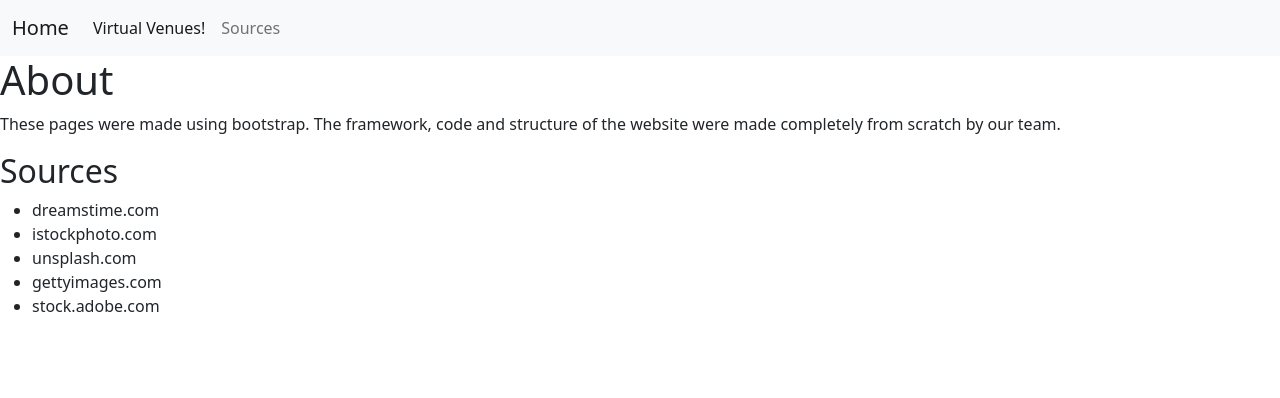
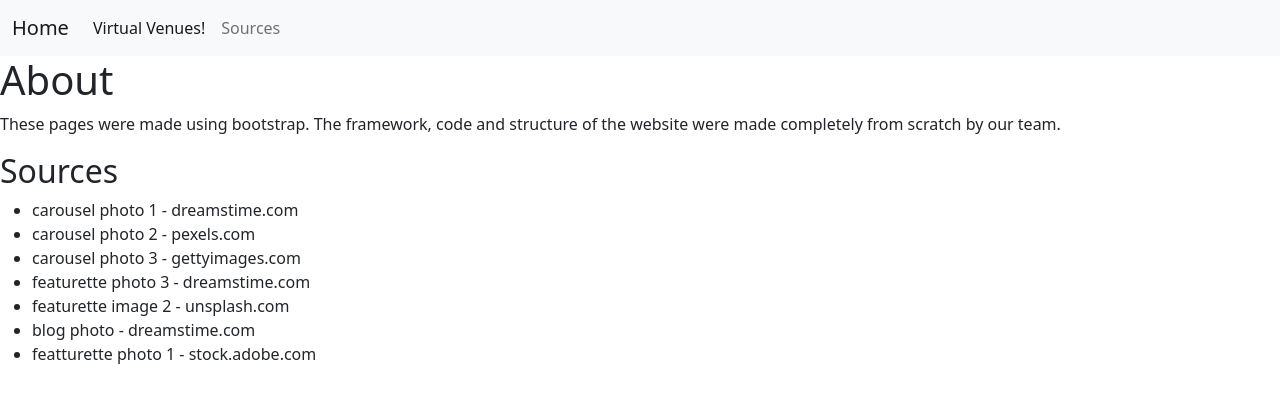
Before and after one commit to titan678/aboutvenues, a plain HTML site: page index.html in a window 1280 px wide. Drawn offline with nearby package versions, Linux system fonts and the light colour scheme.

Commit message:
Update index.html

```diff
--- a/index.html
+++ b/index.html
@@ -37,11 +37,13 @@
   <p>These pages were made using bootstrap. The framework, code and structure of the website were made completely from scratch by our team.</p>
 <h2>Sources</h2>
  <ul>
-<li>dreamstime.com</li>
-<li>istockphoto.com</li>
-<li>unsplash.com</li>
-<li>gettyimages.com</li>
-<li>stock.adobe.com</li>
+<li>carousel photo 1 - dreamstime.com</li>
+<li>carousel photo 2 - pexels.com</li>
+<li>carousel photo 3 - gettyimages.com</li>
+<li>featurette photo 3 - dreamstime.com</l1>
+<li>featurette image 2 - unsplash.com</li>
+<li>blog photo - dreamstime.com</li>
+<li>featturette photo 1 - stock.adobe.com</li>
 
   </ul>
 
```
